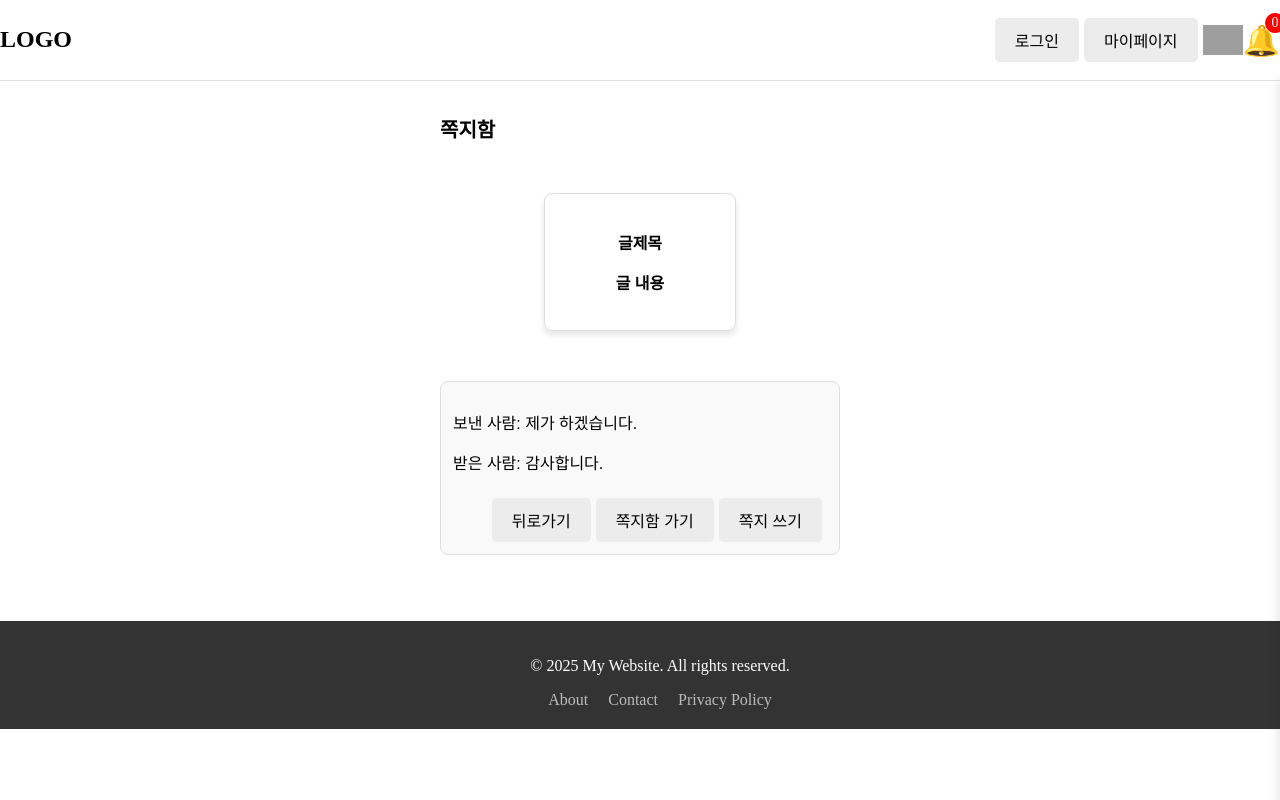
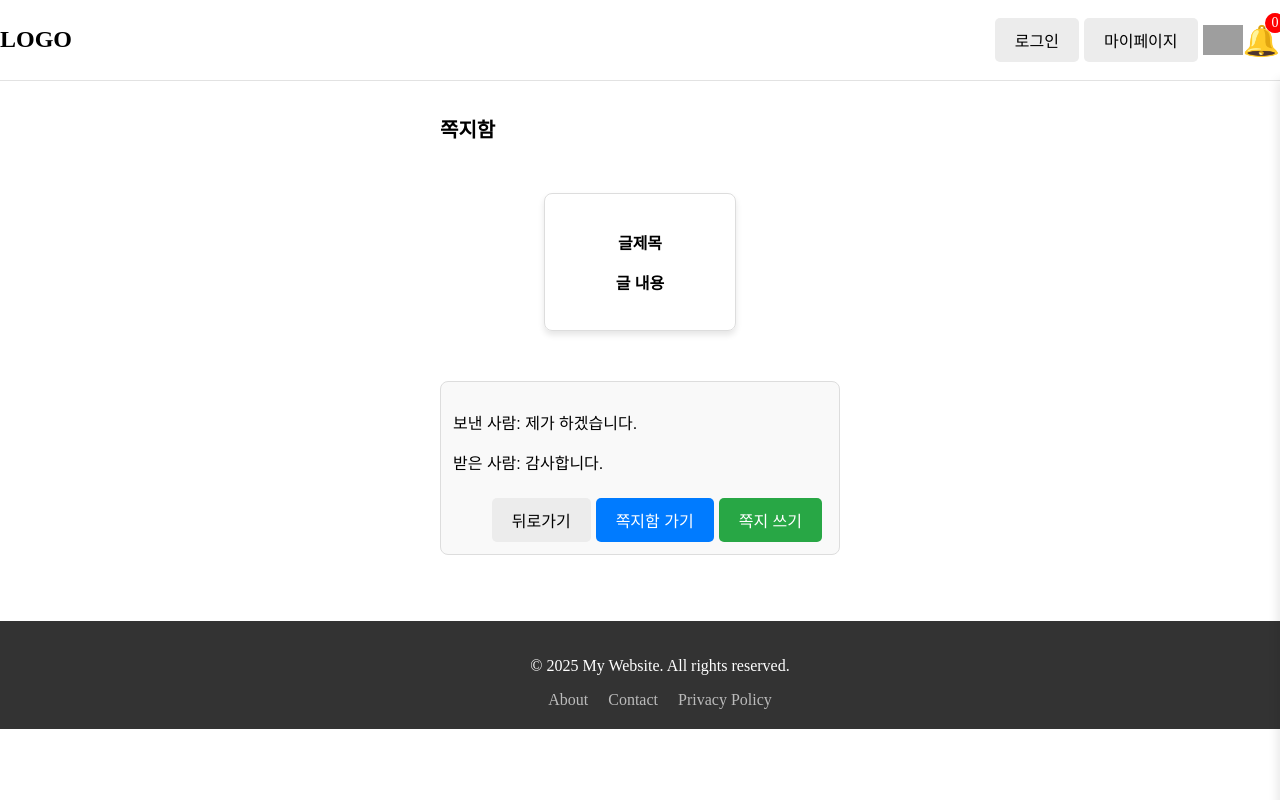
Before and after one commit to cmd-projects-2025/missionschool-frontend, a React (Vite) app: page /MessageView in a window 1280 px wide. Built offline with nearby package versions, Linux system fonts and the light colour scheme; grey boxes are pictures that could not be loaded.

Commit message:
내용이랑 가격 위치 바꿈

```diff
--- a/src/pages/EditProfile.jsx
+++ b/src/pages/EditProfile.jsx
@@ -37,11 +37,12 @@ const EditProfile = () => {
           <input type="password" placeholder="새 비밀번호 입력" />
         </div>
         <div className="button-group">
-          <Button text="저장" onClick={handleSave} />
+          <Button text="저장" onClick={handleSave} type="success" />
           <Button
             text="회원 탈퇴"
             onClick={handleDeleteAccount}
             className="delete-btn"
+            type="danger"
           />
         </div>
       </div>
--- a/src/pages/MessageView.jsx
+++ b/src/pages/MessageView.jsx
@@ -27,8 +27,16 @@ const MessageView = () => {
                 onClick={() => nav(-1)}
                 text="뒤로가기"
               />
-              <Button text="쪽지함 가기" onClick={() => nav("/MessageList")} />
-              <Button text="쪽지 쓰기" onClick={() => nav("/MessageWrite")} />
+              <Button
+                text="쪽지함 가기"
+                type="primary"
+                onClick={() => nav("/MessageList")}
+              />
+              <Button
+                text="쪽지 쓰기"
+                type="success"
+                onClick={() => nav("/MessageWrite")}
+              />
             </div>
           </div>
         </div>
```
